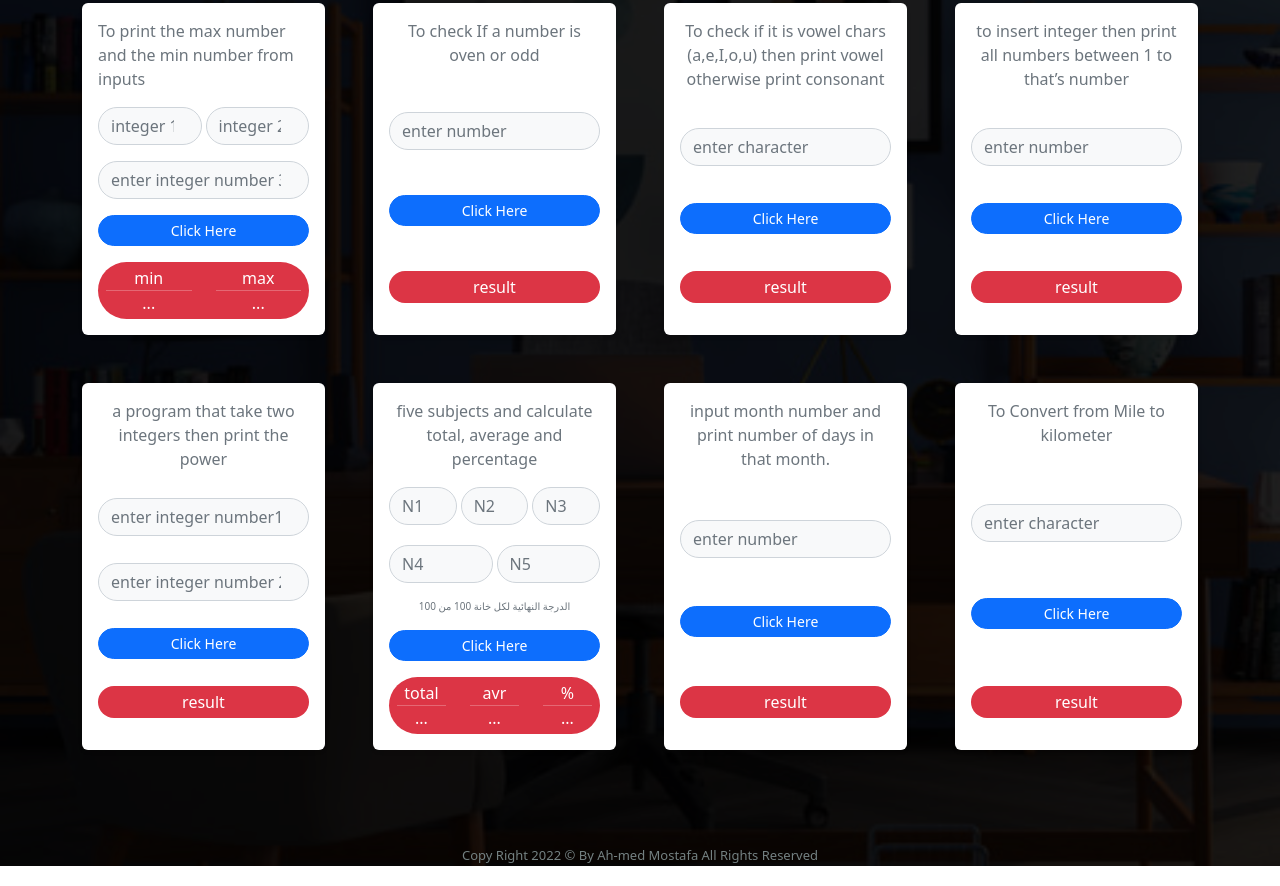
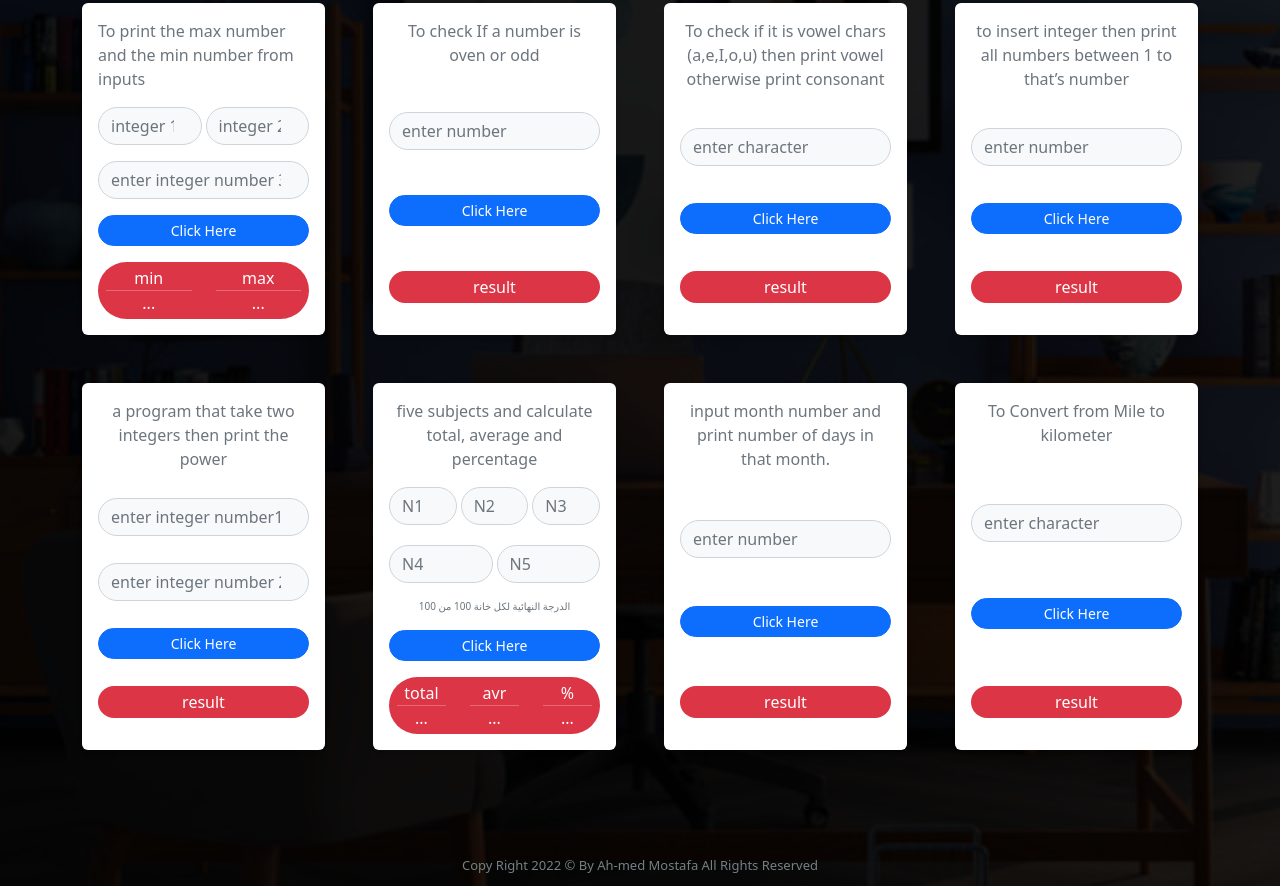
Before and after one commit to ahmedmostafamohmed/javascriptTraining, a plain HTML site: page index.html in a window 1280 px wide. Shown: the part 392-1278 px from the top of the page. Drawn offline with Linux system fonts and the light colour scheme.

Commit message:
Update main.css

```diff
--- a/css/main.css
+++ b/css/main.css
@@ -5,6 +5,7 @@
 }
 .bgLayer {
     background-color: rgba(0, 0, 0, 0.87);
+    Width:100%;
 }
 .P1212 {
     font-size: 10px;
@@ -14,5 +15,6 @@
 
 .footer-cntent {
     color: #748182;
-        font-size: 13px;
+    font-size: 13px;
+    Padding:10px 0px;
         }
```
